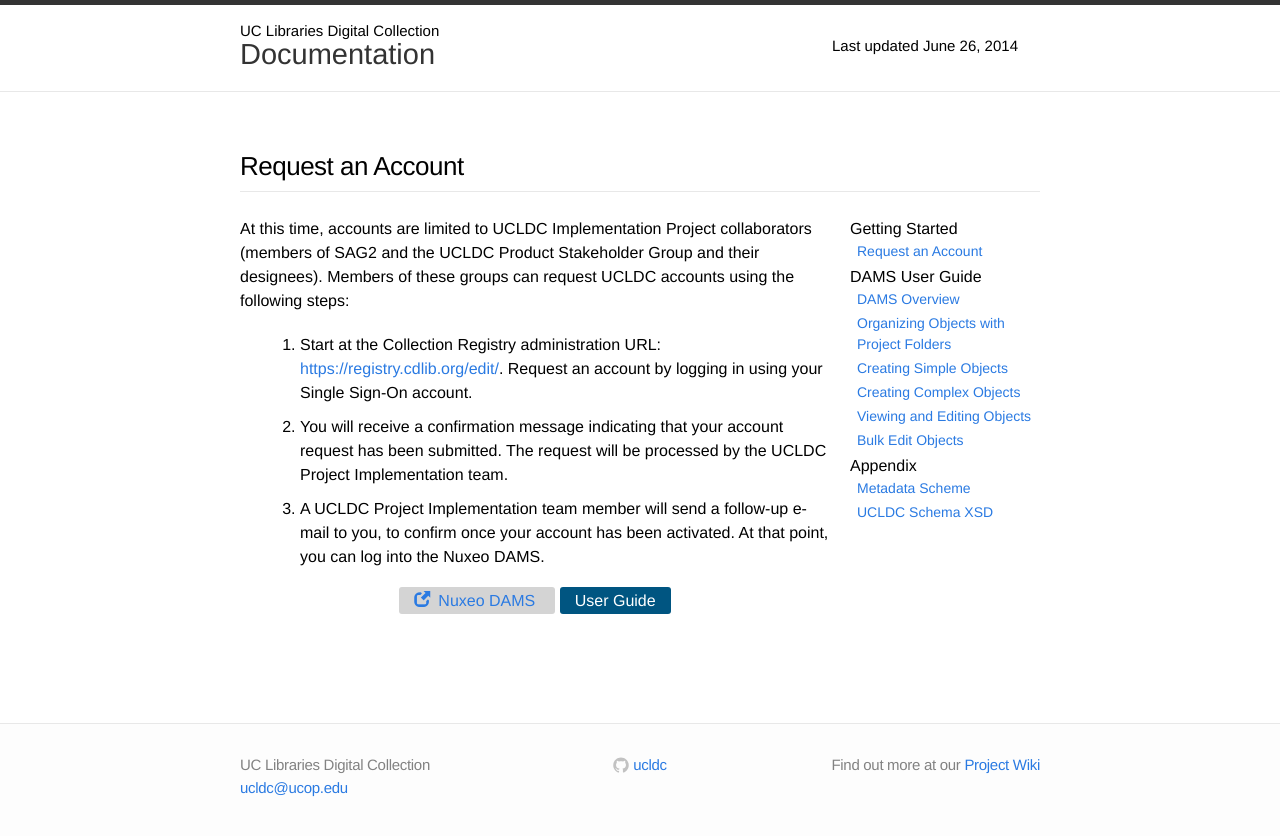
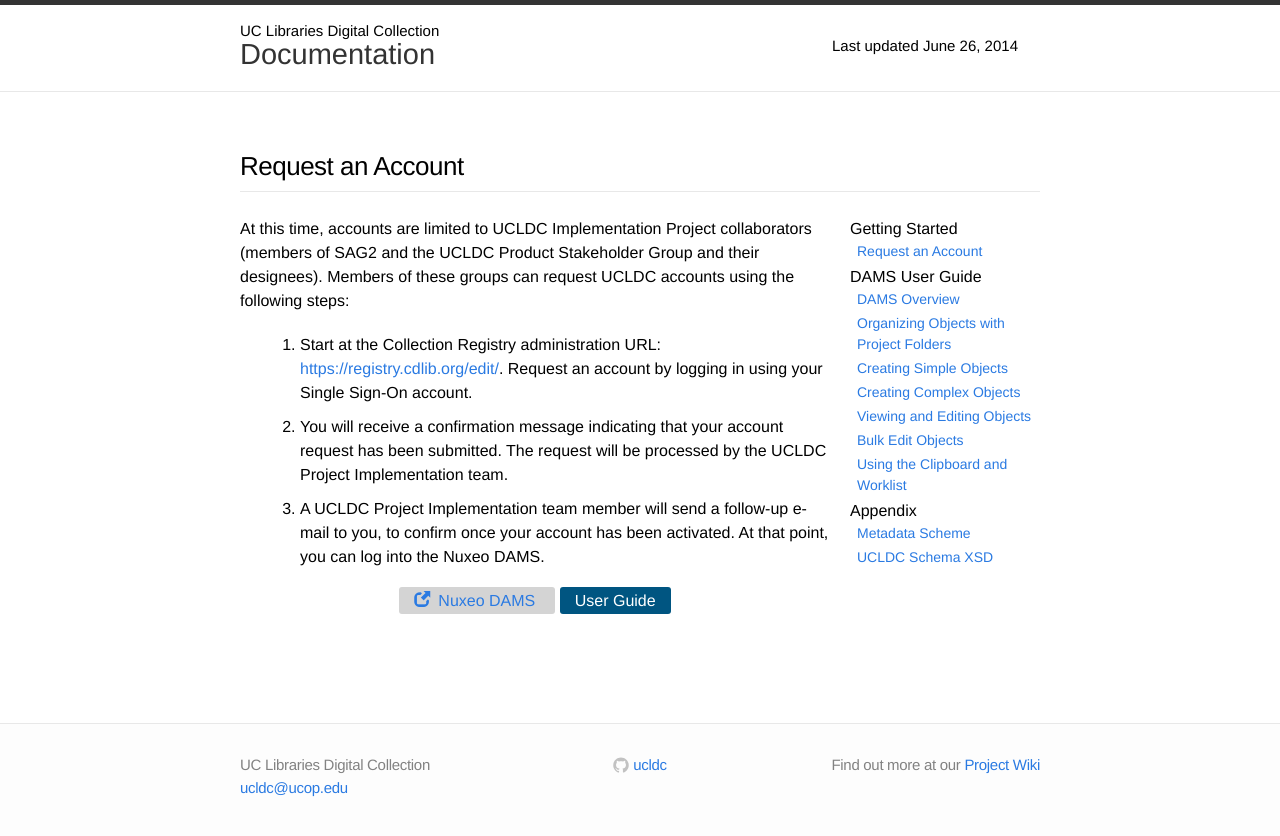
Before and after one commit to ucldc/ucldc-docs, a Jekyll site: the page built from docs/create-account.md, in a window 1280 px wide. Shown: the top 836 px of the page. Built offline with Jekyll 4.4.1, drawn with Linux system fonts in a browser that asks for light colours; nearby versions of some CDN libraries.

Commit message:
Added clipboard and worklist to the sidebar navigation

```diff
--- a/_includes/sidebar.html
+++ b/_includes/sidebar.html
@@ -11,7 +11,7 @@
     <li><a href="{{ site.url }}{{ site.baseurl }}/docs/dams/complex-objects/">Creating Complex Objects</a></li>
     <li><a href="{{ site.url }}{{ site.baseurl }}/docs/dams/edit-objects/">Viewing and Editing Objects</a></li>
     <li><a href="{{ site.url }}{{ site.baseurl }}/docs/dams/bulk-edit/">Bulk Edit Objects</a></li>
-    <!-- <li><a href="{{ site.url }}{{ site.baseurl }}/docs/dams/clipboard/">Using the Clipboard and Worklist</a></li> -->
+    <li><a href="{{ site.url }}{{ site.baseurl }}/docs/dams/clipboard/">Using the Clipboard and Worklist</a></li>
     <!-- <li><a href="{{ site.url }}{{ site.baseurl }}/docs/dams/search/">Search</a></li> -->
     <!-- <li><a href="{{ site.url }}{{ site.baseurl }}/docs/dams/delete/">Delete an Object</a></li> -->
   </ul>
```
